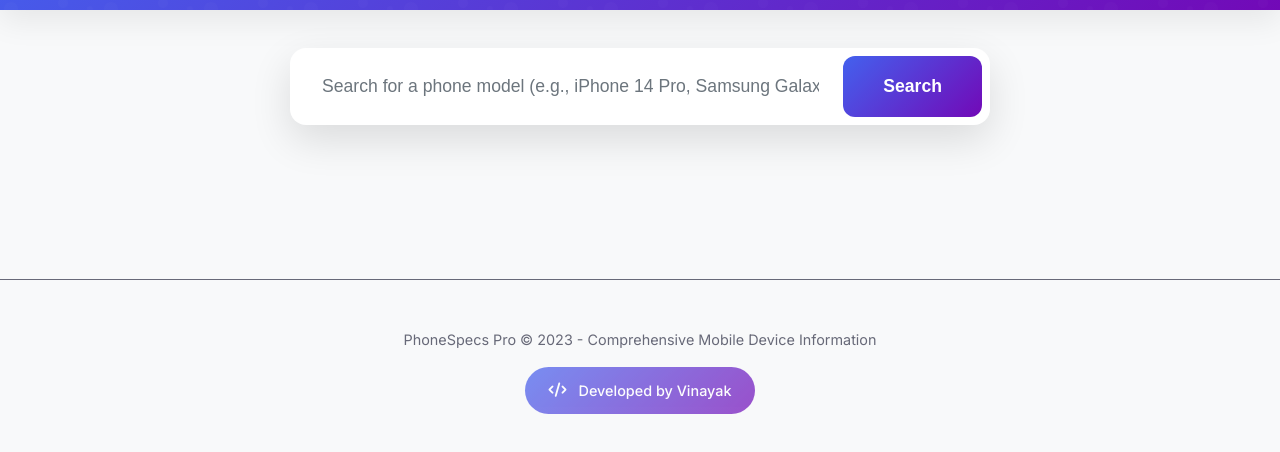
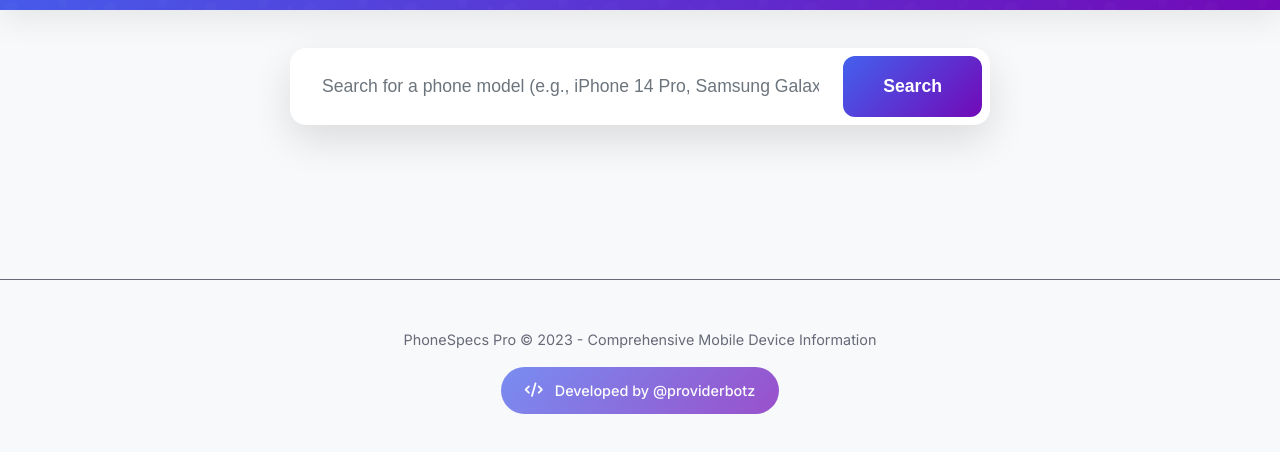
Before and after one commit to providerbotz/PhoneInfo, a plain HTML site: page index.html in a window 1280 px wide. Shown: the part 102-554 px from the top of the page. Drawn offline with Linux system fonts and the light colour scheme.

```diff
--- a/123.html
+++ b/index.html
@@ -3,7 +3,7 @@
 <head>
     <meta charset="UTF-8">
     <meta name="viewport" content="width=device-width, initial-scale=1.0">
-    <title>PhoneSpecs Pro | Mobile Device Information</title>
+    <title>Phone Info Pro | Mobile Device Information</title>
     <link href="https://fonts.googleapis.com/css2?family=Inter:wght@300;400;500;600;700&display=swap" rel="stylesheet">
     <link rel="stylesheet" href="https://cdnjs.cloudflare.com/ajax/libs/font-awesome/6.4.0/css/all.min.css">
     <style>
@@ -1078,7 +1078,7 @@
         <p>PhoneSpecs Pro &copy; 2023 - Comprehensive Mobile Device Information</p>
         <div class="developer">
             <i class="fas fa-code"></i>
-            Developed by Vinayak
+            Developed by @providerbotz
         </div>
     </footer>
 
```
